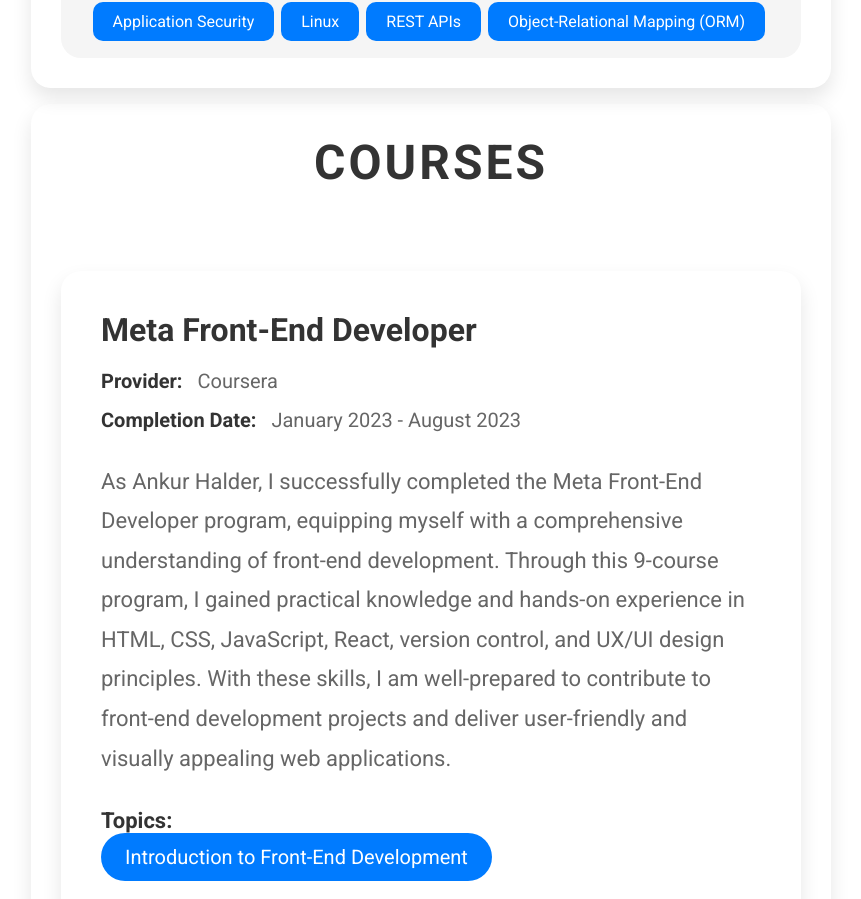
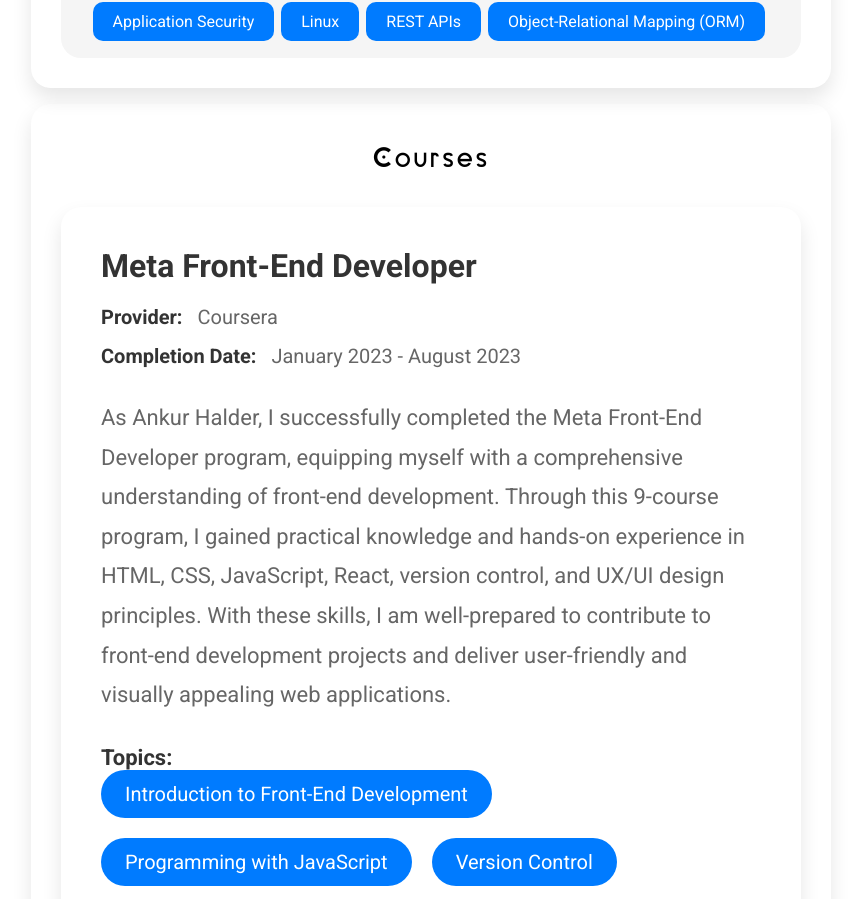
Before and after one commit to ankurhalder/resume, a React (Vite) app: page / in a window 1280 px wide. Shown: the part 2457-3356 px from the top of the page, without its empty margins (209-1070 px from the left). Built offline with nearby package versions, Linux system fonts and the light colour scheme; a web font is replaced by a local one.

Commit message:
Update styles for section title in courses.scss

```diff
--- a/styles/components/_courses.scss
+++ b/styles/components/_courses.scss
@@ -25,13 +25,23 @@
     box-shadow: 0 15px 30px var(--black-shadow-light-1);
   }
   .section-title {
-    font-size: 48px;
-    font-weight: bold;
-    color: #333333;
+    font-family: var(--font-elianto);
+    font-size: var(--font-8);
+    color: var(--black);
+    font-weight: 500;
+    letter-spacing: 2px;
     text-align: center;
-    margin-bottom: 60px;
-    text-transform: uppercase;
-    letter-spacing: 3px;
+    margin: 1% 0 1.5% 0;
+    @media (max-width: $breakpoint-desktop-wide) {
+    }
+    @media (max-width: $breakpoint-desktop) {
+    }
+    @media (max-width: $breakpoint-large-tablet) {
+    }
+    @media (max-width: $breakpoint-tablet) {
+    }
+    @media (max-width: $breakpoint-phone) {
+    }
   }
 
   .course {
```
